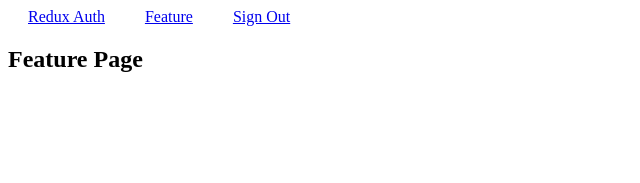
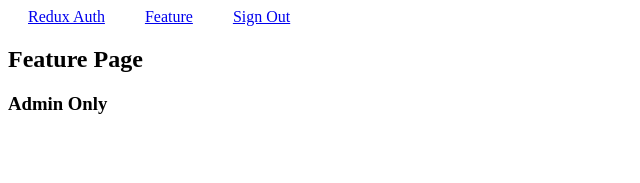
Before and after one commit to Basem101/auth, a React (Create React App) app in the folder client/: page /feature in a window 1280 px wide. Shown: the top 183 px of the page, without its empty margins (0-640 px from the left). Built offline with nearby package versions, Linux system fonts and the light colour scheme; sample sign-in values are in the browser's storage.

Commit message:
ContentEditor component for admin

```diff
--- /dev/null
+++ b/client/src/components/ContentEditor.js
@@ -0,0 +1,13 @@
+import React, { Component } from 'react';
+
+class ContentEditor extends Component {
+	render() {
+		return (
+			<div>
+				<h3>Admin Only</h3>
+			</div>
+		)
+	}
+}
+
+export default ContentEditor;
--- a/client/src/components/Feature.js
+++ b/client/src/components/Feature.js
@@ -5,12 +5,14 @@
 */
 import React, { Component } from 'react';
 import requireAuth from './requireAuth';
+import ContentEditor from './ContentEditor';
 
 class Feature extends Component {
 	render() {
 		return (
 			<div>
 				<h2>Feature Page</h2>
+				<ContentEditor />
 			</div>
 		)
 	};
--- a/client/src/reducers/auth.js
+++ b/client/src/reducers/auth.js
@@ -14,7 +14,8 @@ export default function (state = INITIAL_STATE, action) {
 				...state,
 				authenticated: action.payload.token,
 				role: action.payload.role,
-				email: action.payload.email
+				email: action.payload.email,
+				errorMessage: ''
 			}
 
 		case actions.AUTH_ERROR:
```
